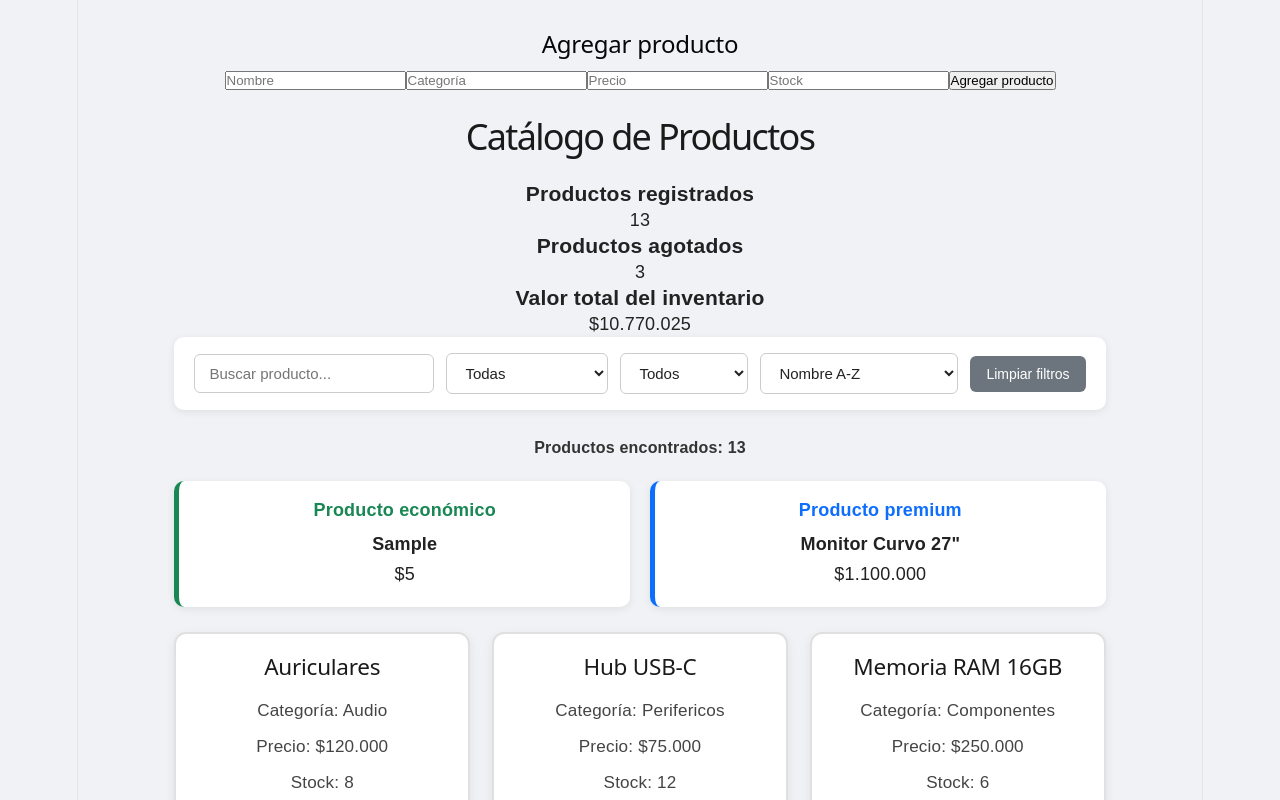
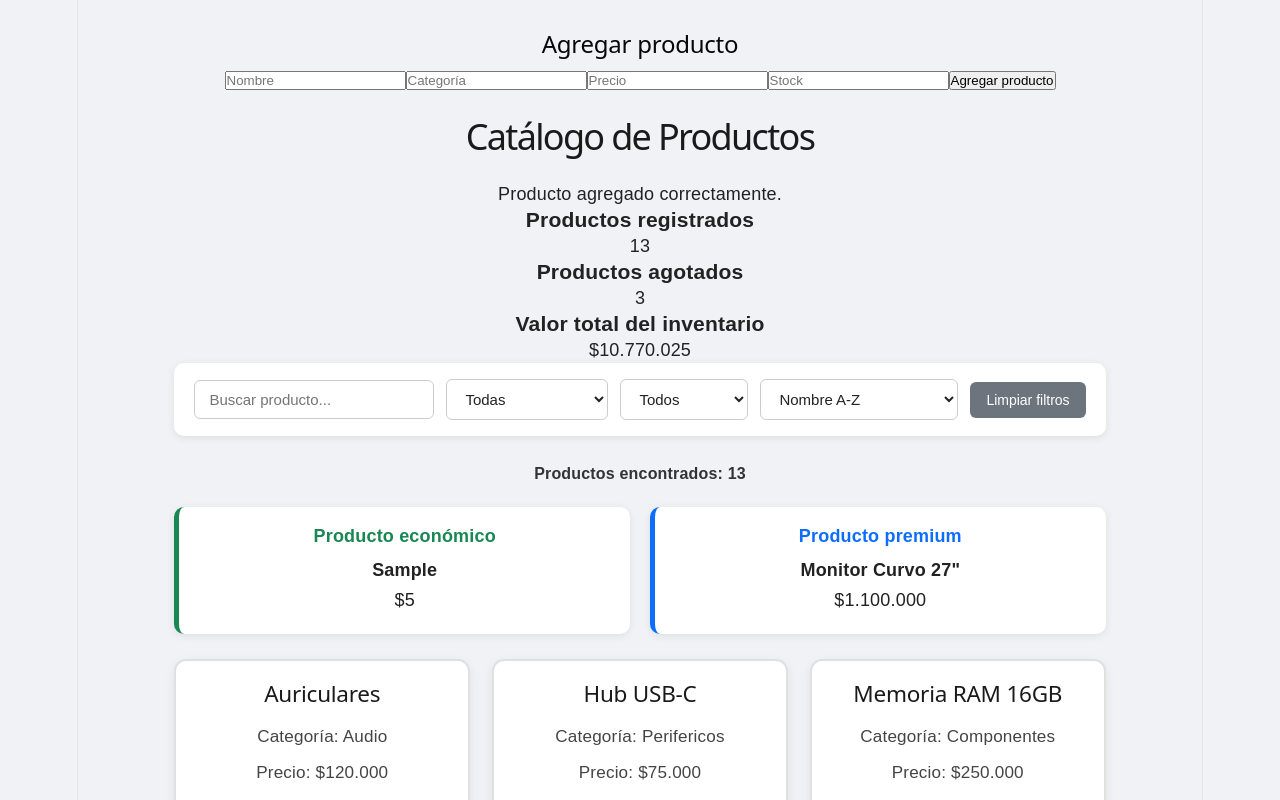
Before and after one commit to ThomasAriza1227/react-js-ficha-3409609-Erik-Thomas-Espitia-Ariza, a React (Vite) app: page / in a window 1280 px wide. Both pictures are taken after typing "Sample", "Sample", "5", "5" into the empty fields and a click on the button "Agregar producto". Shown: the top 800 px of the page. Built offline with nearby package versions, Linux system fonts and the light colour scheme.

Commit message:
Se agrego la funcion de mensajes para evitar alertas

```diff
--- a/src/App.jsx
+++ b/src/App.jsx
@@ -12,6 +12,7 @@ function App() {
   const [filtroEstado, setFiltroEstado] = useState("Todos");
   const [orden, setOrden] = useState("nombre-az");
   const [productoEditando, setProductoEditando] = useState(null);
+  const [mensaje, setMensaje] = useState("");
   useEffect(() => {
     localStorage.setItem(
       "inventario",
@@ -38,6 +39,7 @@ function App() {
 
     setProductos(nuevaLista);
     setProductoEditando(null);
+    setMensaje("Producto actualizado correctamente.");
   };
 
   // Modificar stock
@@ -63,6 +65,8 @@ function App() {
     );
 
     setProductos(nuevaLista);
+      setMensaje("Producto eliminado.");
+
   };
 
   // Agregar producto
@@ -71,6 +75,7 @@ function App() {
       ...productos,
       nuevoProducto,
     ]);
+    setMensaje("Producto agregado correctamente.");
   };
 
   // Filtro
@@ -162,6 +167,7 @@ const productosOrdenados = [...productosFiltrados].sort((a, b) => {
       />
 
       <h1>Catálogo de Productos</h1>
+      {mensaje && <p>{mensaje}</p>}
 
       {/* ===== Misión 8: Tablero dinámico ===== */}
       <div className="indicadores">
```
